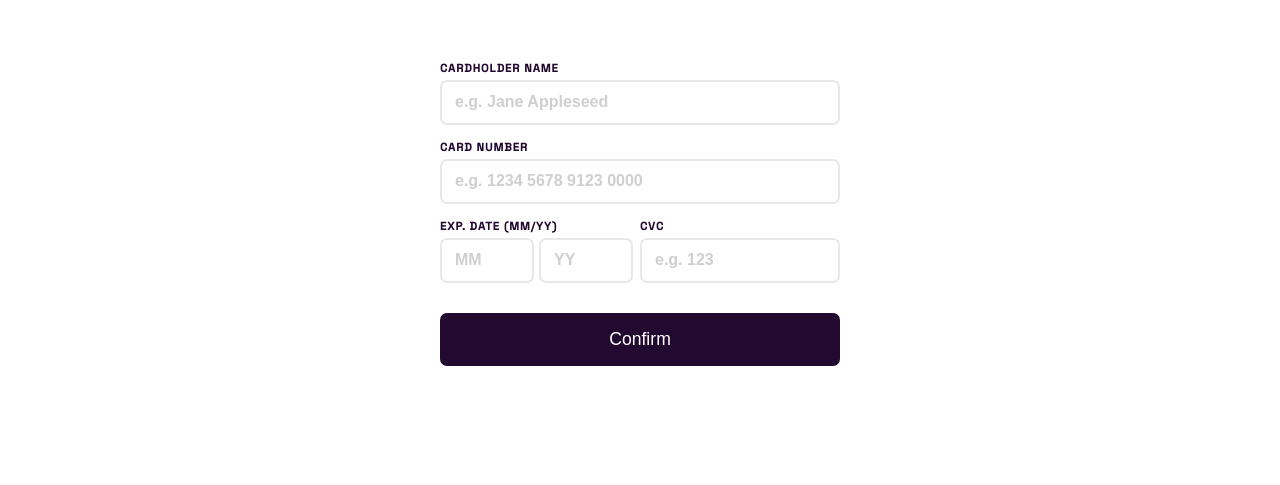
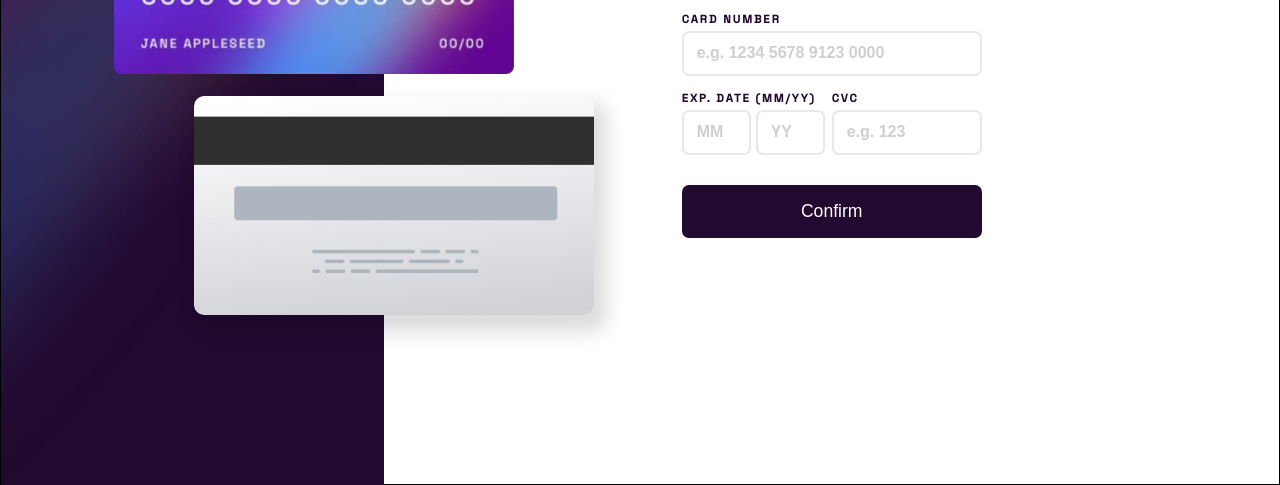
Before and after one commit to GuillaumePts/carte-bleu, a website: page index.html in a window 1280 px wide. Shown: the part 315-800 px from the top of the page. Drawn offline with Linux system fonts and the light colour scheme.

Commit message:
responsive ok

```diff
--- a/public/style.css
+++ b/public/style.css
@@ -8,12 +8,14 @@ body{
 
 #content{
     width: 100%;
+    max-width: 1540px;
     height: 100vh;
     display: flex;
     flex-direction: column;
     justify-content: flex-start;
     align-items: center;
     position: relative;
+    border: 1px solid black;
 }
 
 header{
@@ -89,7 +91,7 @@ main #form label{
     font-family:'Space Grotesk', sans-serif;
     font-weight: 600;
     font-size: 0.7rem;
-    letter-spacing: 1px;
+    letter-spacing: 2px;
     color: #220930;
 }
 
@@ -133,3 +135,92 @@ main #form #confirm{
     font-size: 1.1rem;
     padding: 16px;
 }
+
+
+@media (min-width:600px) {
+    header{
+        height: 500px;
+    }
+
+    header #cards img{
+        width: 450px ;
+    }
+
+    header #cards{
+        width: 550px;
+    }
+}
+
+
+@media (min-width:913px) {
+
+    body{
+        display: flex;
+        justify-content: center;
+        align-items: center;
+    }
+
+    #content{
+        flex-direction: row;
+    }
+
+    header{
+        height: 100vh;
+        background-image: url('./images/bg-main-desktop.png');
+        width: 30%;
+        display: flex;
+        justify-content: center;
+        align-items: center;
+        padding: 0;
+    }
+
+    header #cards{
+        position: relative;
+        height: 330px;
+    }
+
+    header #cards img{
+        width: 280px ;
+    }
+
+    header #cards #frontCard{
+        top: 0;
+        right: -80px;
+    }
+
+    header #cards #backCard{
+        bottom: 0;
+        top: auto;
+        right: -150px;
+        box-shadow: 8px 12px 20px 5px #00000024;
+        border-radius: 10px;
+    }
+
+    main{
+        width: 70%;
+    }
+
+    main #form{
+        margin:0;
+        width: 300px;
+    }
+}
+
+@media (min-width: 1025px) {
+    header #cards{
+        position: relative;
+        height: 460px;
+    }
+
+    header #cards img{
+        width: 400px ;
+    }
+
+    header #cards #frontCard{
+        right: -130px;
+    }
+
+    header #cards #backCard{
+        right: -210px;
+    }
+}
```
